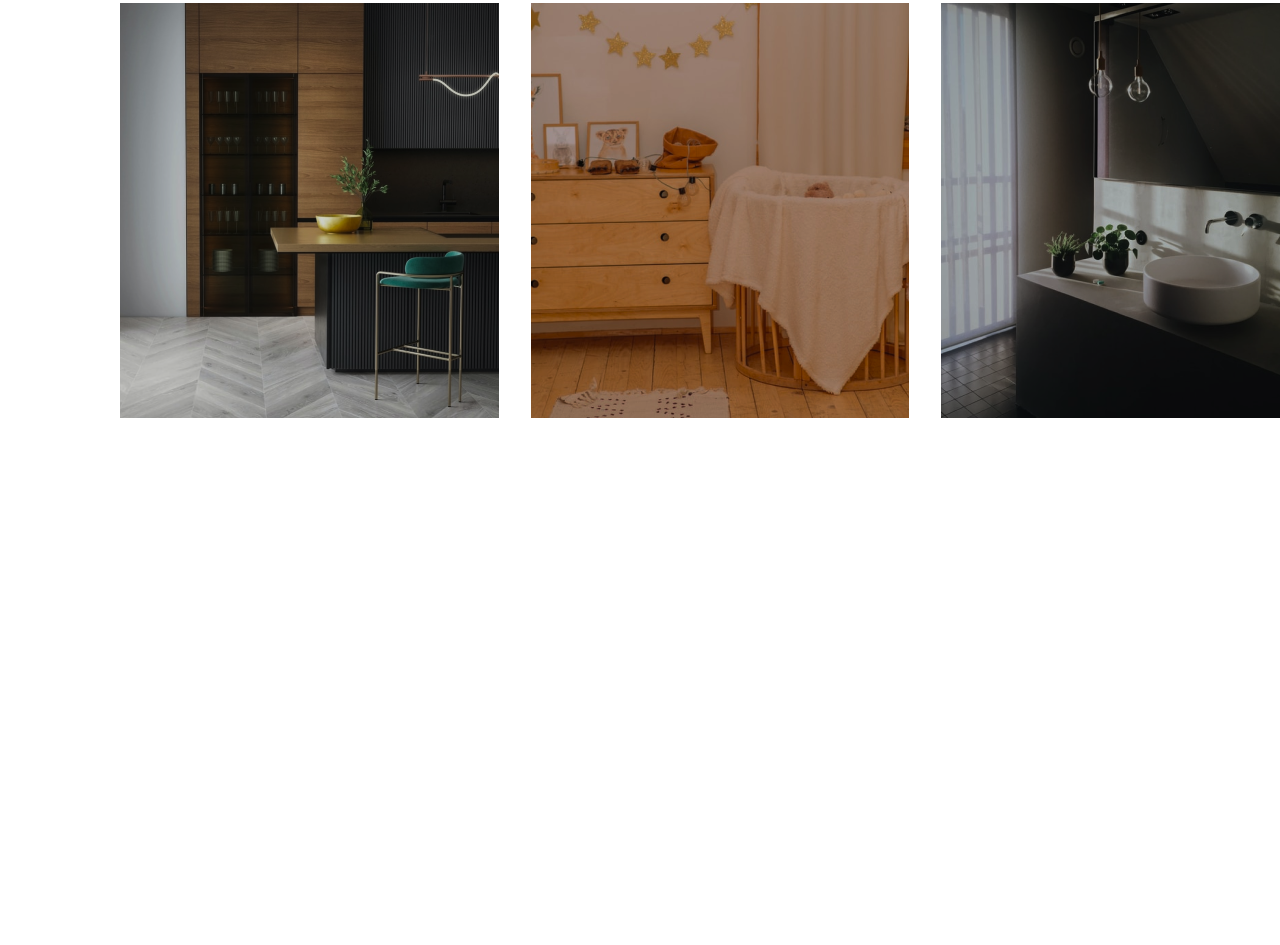
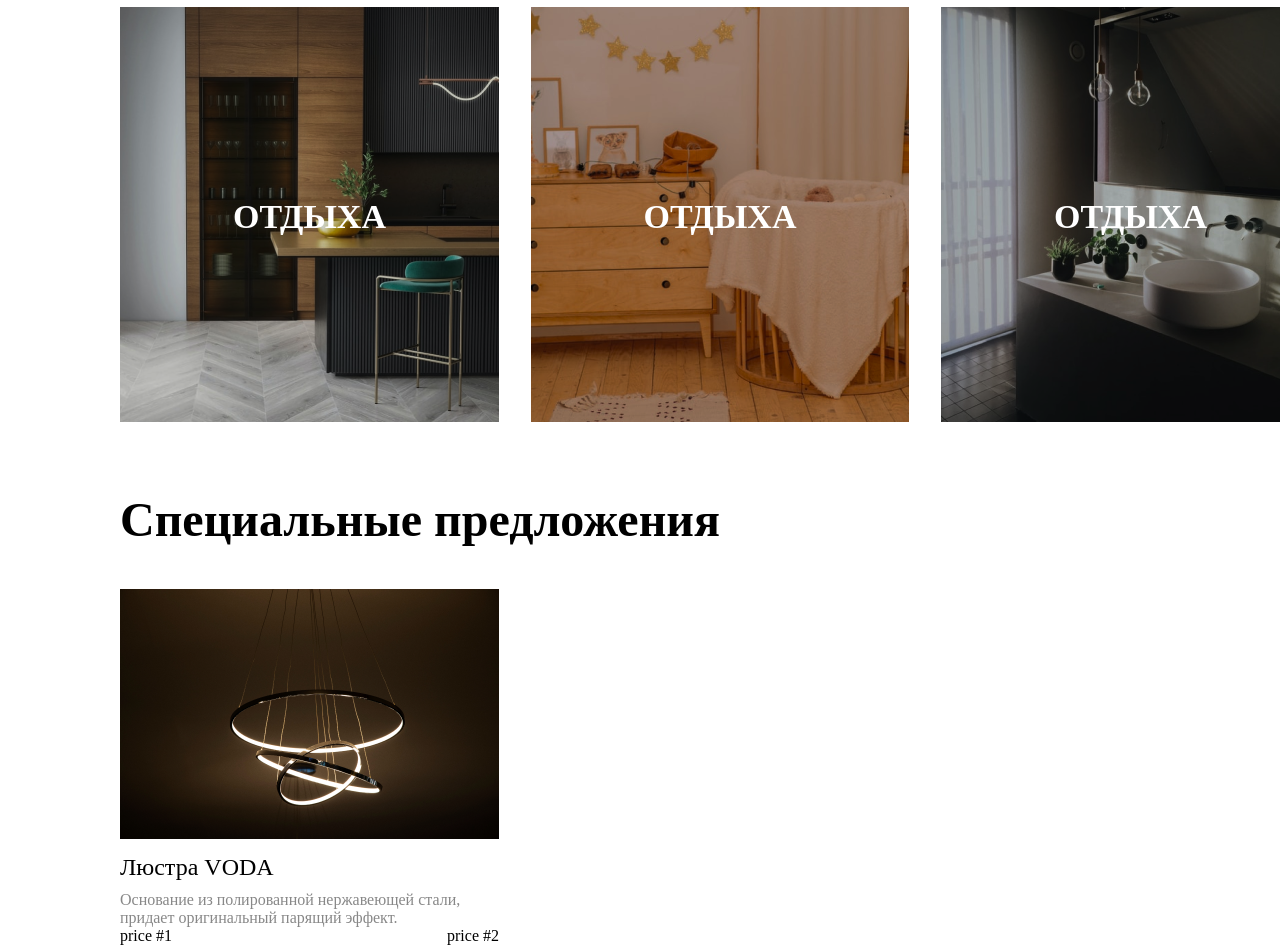
Before and after one commit to rkokins/Git_Training, a plain HTML site: page index.html in a window 1280 px wide. Shown: the part 1341-2286 px from the top of the page. Before the commit the page ends 1759 px from the top, so only its background shows below. Drawn offline with Linux system fonts and the light colour scheme.

```diff
--- a/index.html
+++ b/index.html
@@ -35,11 +35,39 @@
             <div class="furniture-container">
                 <h2>Мебель для ... </h2>
                 <div class="furniture-container__image-container">
-                    <img src="./assets/images/furniture/sofa.png" alt="">
-                    <img src="./assets/images/furniture/table.png" alt="">
-                    <img src="./assets/images/furniture/kitchen.png" alt="">
-                    <img src="./assets/images/furniture/kidroom.png" alt="">
-                    <img src="./assets/images/furniture/bathroom.png" alt="">
+                    <div>
+                        <div class="image-text">ОТДЫХА</div>
+                        <img src="./assets/images/furniture/sofa.png" alt="">
+                    </div>
+                    <div>
+                        <div class="image-text">ОТДЫХА</div>
+                        <img src="./assets/images/furniture/table.png" alt="">
+                    </div>
+                    <div>
+                        <div class="image-text">ОТДЫХА</div>
+                        <img src="./assets/images/furniture/kitchen.png" alt="">
+                    </div>
+                    <div>
+                        <div class="image-text">ОТДЫХА</div>
+                       <img src="./assets/images/furniture/kidroom.png" alt="">
+                    </div>
+                    <div>
+                        <div class="image-text">ОТДЫХА</div>
+                        <img src="./assets/images/furniture/bathroom.png" alt="">
+                    </div>
+
+                </div>
+            </div>
+            <div class="special-container">
+                <h2>Специальные предложения</h2>
+                <div class="special-card">
+                    <img src="./assets/images/special/lights.png" alt="">
+                    <h5>Люстра VODA</h5>
+                    <p>Основание из полированной нержавеющей стали, придает оригинальный парящий эффект.</p>
+                    <div class="price-container">
+                        <div>price #1</div>
+                        <div>price #2</div>
+                    </div>
                 </div>
             </div>
         </div>
--- a/style.sass
+++ b/style.sass
@@ -4,23 +4,34 @@
 @function pxToVH($px)
     @return ($px / 1080) * 100 + 0vh
 
+@mixin sizing($width, $height)
+    width: $width + 0px
+    height: $height + 0px
+
 $primary_color: white
+
+h2
+    font-weight: 600
+    font-size: 48px
+    line-height: 59px
+    margin-top: 64px
 
 html,body
     padding: 0
     margin: 0
     font-family: 'Montserrat'
     header
-        width: 1440px
-        height: 735px
+        @include sizing(1440,735)
+        // width: 1440px
+        // height: 735px
+        max-width: 1440px
         background-image: url('./assets/images/header_bacground.png')
         display: flex
         margin: auto
         flex-direction: column
         align-items: center
         nav
-            width: 1440px
-            height: 76px
+            @include sizing(1440, 76)
             display: flex
             justify-content: center
             .nav-container
@@ -92,13 +103,36 @@ html,body
             align-items: center
             .furniture-container
                 width: 1200px
-                h2
-                    font-weight: 600
-                    font-size: 48px
-                    line-height: 59px
-                    margin-top: 64px
                 &__image-container
                     display: flex
                     flex-wrap: wrap
                     justify-content: space-between
                     row-gap: 31px
+                    div
+                        position: relative
+                        .image-text
+                            position: absolute
+                            top: 50%
+                            left: 50%
+                            transform: translate(-50%, -50%)
+                            color: white
+                            font-weight: 600
+                            font-size: 34px
+                            line-height: 41px
+                            text-align: center
+            .special-container
+                width: 1200px
+                .special-card
+                    width: 379px
+                    h5
+                        font-weight: 500
+                        font-size: 24px
+                        line-height: 29px
+                        margin-top: 10px
+                        margin-bottom: 9px
+                    p
+                        color:#888888
+                        margin: 0
+                    .price-container
+                        display: flex
+                        justify-content: space-between
```
Also changed, not shown: assets/images/special/jaaaaa.png (added), assets/images/special/lights.png (added), assets/images/special/room.png (added), style.css, 1 other file.
